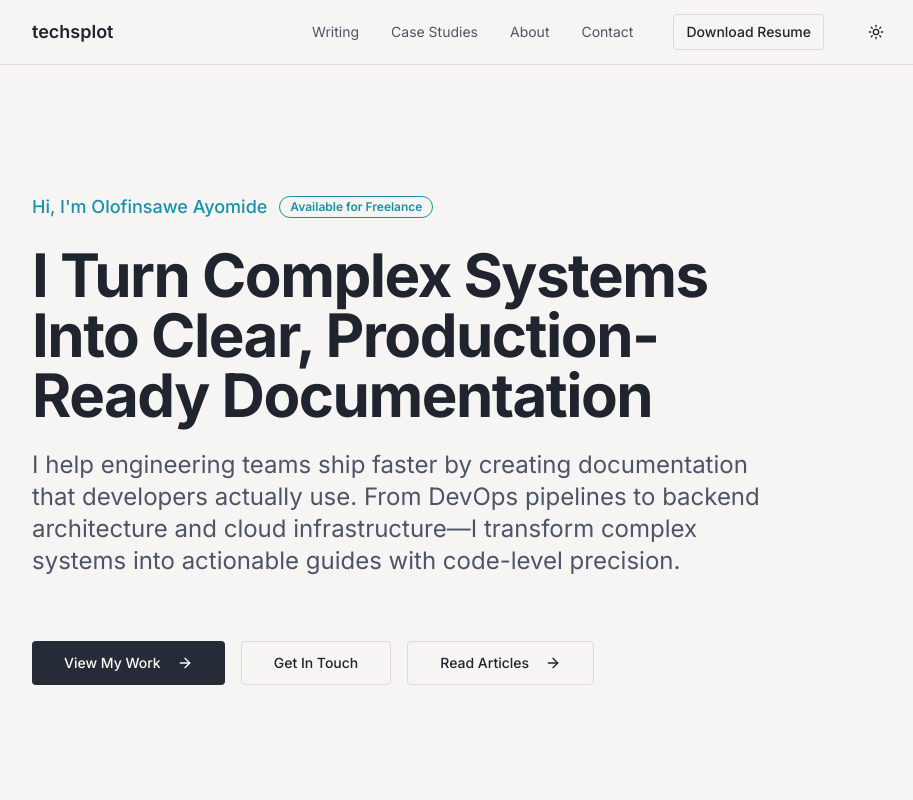
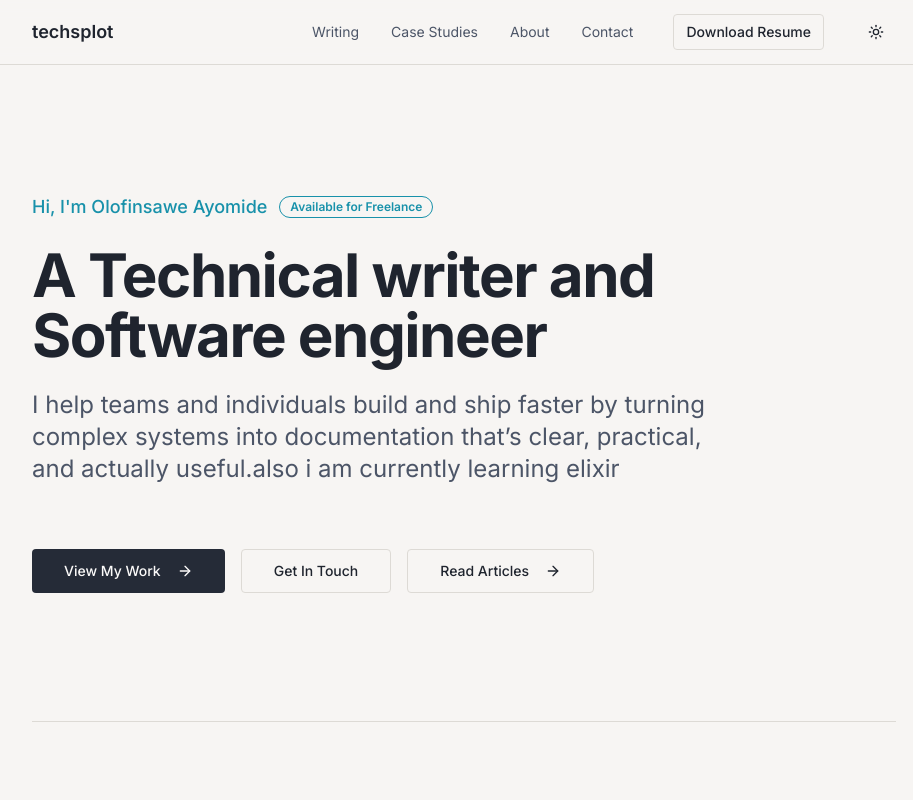
Before and after one commit to techsplot/v0-portfolio, a Next.js app: page / in a window 1280 px wide. Shown: the top 800 px of the page, without its empty margins (176-1089 px from the left). Built offline with nearby package versions, Linux system fonts and the light colour scheme.

Commit message:
Revise header and intro paragraph for clarity
Updated the header and paragraph to reflect a new focus on technical writing and software engineering, emphasizing clarity and practicality in documentation.

```diff
--- a/app/page.tsx
+++ b/app/page.tsx
@@ -56,12 +56,10 @@ export default function Home() {
               </Badge>
             </div>
             <h1 className="text-balance text-5xl md:text-6xl font-bold text-foreground">
-              I Turn Complex Systems Into Clear, Production-Ready Documentation
+               A Technical writer and Software engineer
             </h1>
             <p className="text-xl md:text-2xl text-muted-foreground text-balance">
-              I help engineering teams ship faster by creating documentation that developers actually use. From DevOps
-              pipelines to backend architecture and cloud infrastructure—I transform complex systems into actionable
-              guides with code-level precision.
+              I help teams and individuals build and ship faster by turning complex systems into documentation that’s clear, practical, and actually useful.also i am currently learning elixir
             </p>
           </div>
 
```
